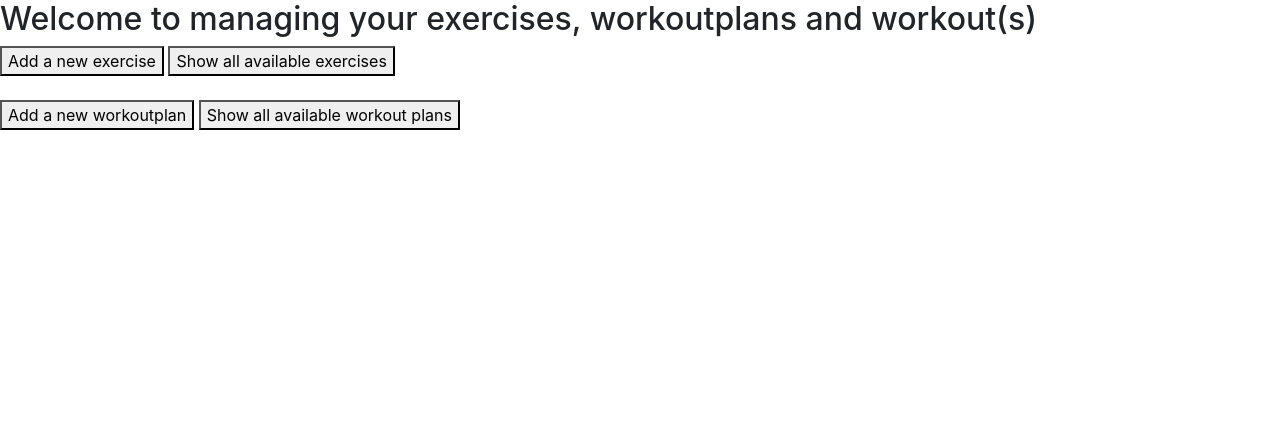
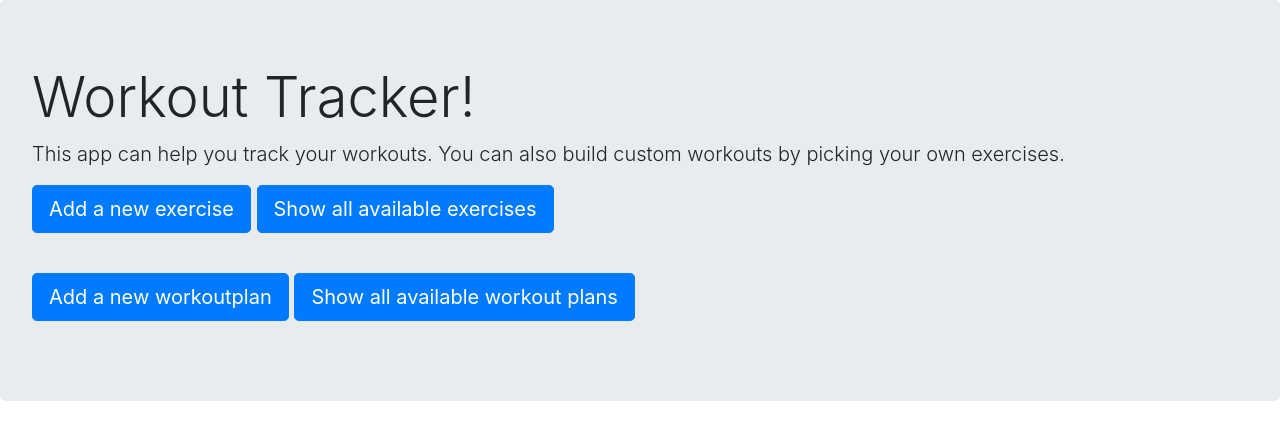
Before and after one commit to patrickvenkat/workout-tracker, a website: page public/index.html in a window 1280 px wide. Drawn offline with nearby package versions, Linux system fonts and the light colour scheme.

Commit message:
Push with updated UI for the index file

```diff
--- a/public/index.html
+++ b/public/index.html
@@ -31,20 +31,36 @@
     <script>src="./JS/newworkoutplan.js"</script>
   </head>
   <body>
+
+    <div class="jumbotron">
+        <h1 class="display-4">Workout Tracker!</h1>
+        <p class="lead">This app can help you track your workouts. You can also build custom workouts by picking your own exercises.</p>
+        <!-- <hr class="my-4"> -->
+        <!-- <p>You can also build custom workouts by picking your own exercises.</p> -->
+        <p class="lead">
+          <a class="btn btn-primary btn-lg" href="#" role="button" id="newexercise">Add a new exercise</a>
+          <a class="btn btn-primary btn-lg" href="#" role="button" id="showallexercises">Show all available exercises</a>
+        </p>
+        <br>
+        <p class="lead">
+          <a class="btn btn-primary btn-lg" href="#" role="button" id="newworkoutplan">Add a new workoutplan</a>
+          <a class="btn btn-primary btn-lg" href="#" role="button" id="showallworkouts">Show all available workout plans</a>
+        </p>
+    </div>
     <!-- <form action="/exercise" method="post"> -->
-    <form>
+    <!-- <form> -->
     <!-- <h1>Workout Plan</h1> -->
-    <h2>Welcome to managing your exercises, workoutplans and workout(s)</h2>
+    <!-- <h2>Welcome to managing your exercises, workoutplans and workout(s)</h2> -->
       <!-- <input type="text" name="title" placeholder="Title"> -->
       <!-- <textarea type="text" name="body" placeholder="Enter an exercise here"></textarea> -->
       <!-- <button type="button" onclick="alert('Add a new Exercise!')">Add a new exercise</button> -->
-      <button type="button" id="newexercise">Add a new exercise</button>
-      <button type="button" id="showallexercises">Show all available exercises</button>
+      <!-- <button type="button" id="newexercise">Add a new exercise</button> -->
+      <!-- <button type="button" id="showallexercises">Show all available exercises</button> -->
 
-      <br>
-      <br>
-      <button type="button" id="newworkoutplan">Add a new workoutplan</button>
-      <button type="button" id="showallworkouts">Show all available workout plans</button>
+      <!-- <br> -->
+      <!-- <br> -->
+      <!-- <button type="button" id="newworkoutplan">Add a new workoutplan</button> -->
+      <!-- <button type="button" id="showallworkouts">Show all available workout plans</button> -->
 
       <!-- <h2>Type of Exercise (Full Body, Upper Body etc</h2> -->
       <!-- <input type="text" name="typeofexercise" placeholder="Full Body or Upper Body etc"></textarea> -->
@@ -57,7 +73,7 @@
       <!-- <a href="/exercises">See your Exercises!</a> -->
       <!-- <a href="/workoutplan">See your Workout Plan!</a> -->
       <!-- <a href="/populatedworkout">See your Workout plan, populated with exercises!</a> -->
-    </form>
+    <!-- </form> -->
 
     <!-- <div id=listofexercises>
 
```
